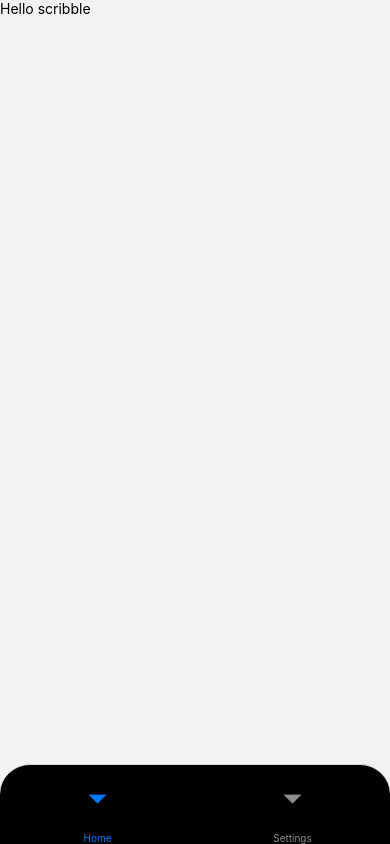
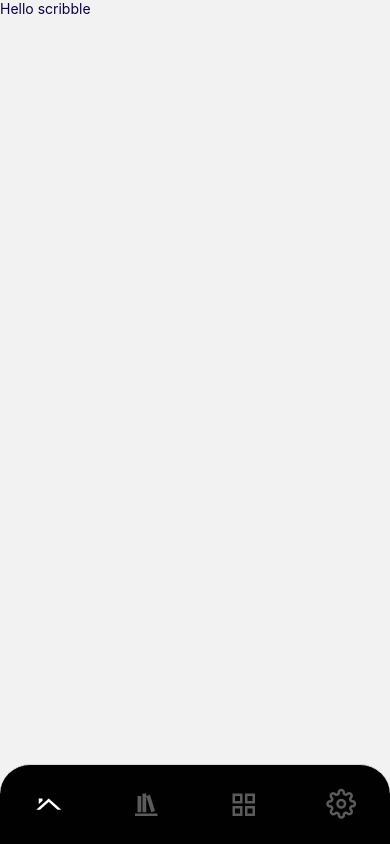
Before and after one commit to backendpapa/Scribble, a React Native app: screen / in a window 390 px wide. Built offline with nearby package versions, Linux system fonts and the light colour scheme.

Commit message:
completed the design of the bottom navigation tab

```diff
--- a/App.js
+++ b/App.js
@@ -18,15 +18,28 @@ import Home from './screens/Home/HomeScreen/HomeScreen';
 
 
 import { createBottomTabNavigator } from '@react-navigation/bottom-tabs';
+import { Icon } from '@rneui/base';
+import { colors } from './constant';
 
 
 const Tab = createBottomTabNavigator();
 
 function MyTabs() {
   return (
-    <Tab.Navigator screenOptions={{headerShown:false,tabBarStyle:{height:80,borderTopRightRadius:30,borderTopLeftRadius:30,backgroundColor:'#010101'}}}>
-      <Tab.Screen name="Home" component={Home} />
-      <Tab.Screen name="Settings" component={Home} />
+    <Tab.Navigator screenOptions={{headerShown:false,tabBarStyle:{height:80,borderTopRightRadius:30,borderTopLeftRadius:30,backgroundColor:'#010101'},tabBarShowLabel:false}}>
+      <Tab.Screen name="Home" options={{tabBarIcon:({focused,color,size})=>{
+          return <Icon name="home-roof" size={30} type="material-community" color={focused?"white":colors.light.secondary} />
+      }}} component={Home} />
+
+<Tab.Screen name="pg2" options={{tabBarIcon:({focused,color,size})=>{
+          return <Icon name="bookshelf" size={30} type="material-community" color={focused?"white":colors.light.secondary} />
+      }}} component={Home} />
+      <Tab.Screen name="pg3" options={{tabBarIcon:({focused,color,size})=>{
+          return <Icon name="view-grid-outline" size={30} type="material-community" color={focused?"white":colors.light.secondary} />
+      }}} component={Home} />
+     <Tab.Screen name="pg4" options={{tabBarIcon:({focused,color,size})=>{
+          return <Icon name="settings" size={30} type="feather" color={focused?"white":colors.light.secondary} />
+      }}} component={Home} />
     </Tab.Navigator>
   );
 }
--- a/constant/colors.js
+++ b/constant/colors.js
@@ -1,9 +1,15 @@
+
+const light={
+    primary:"#0D0140",
+    secondary:"#5b5b5b"
+}
+
+const dark={
+    primary:"#5b5b5b",
+    secondary:"#0D0140"
+}
 module.exports={
-    primary:"#0D0140",
-    secondary:"#000000",
-    tertiary:"#D6CDFE",
-    ultra:"#FCA34D",
-    background:"#f9f9f9",
-    nega:"#aaa6b9",
-    sega:"#afecfe"
+    light,
+    dark
+
 }
--- a/screens/Home/HomeScreen/HomeScreen.js
+++ b/screens/Home/HomeScreen/HomeScreen.js
@@ -1,21 +1,18 @@
 import React from "react";
-import {View,Text, StatusBar} from 'react-native'
+import {View,Text, StatusBar,useColorScheme} from 'react-native'
 import { colors, fonts, sizes } from "../../../constant";
 
 
 
 
 function Home({navigation}){
+    const theme=useColorScheme();
 
-    React.useEffect(()=>{
 
-    }
-   ,[navigation]
-    )
     return(
         <View>
             <StatusBar backgroundColor={"white"} barStyle={"dark-content"} />
-                <Text>Hello scribble</Text>
+                <Text style={{color:theme=='dark'?colors.dark.primary:colors.light.primary}}>Hello scribble</Text>
         </View>
     )
 }
```
